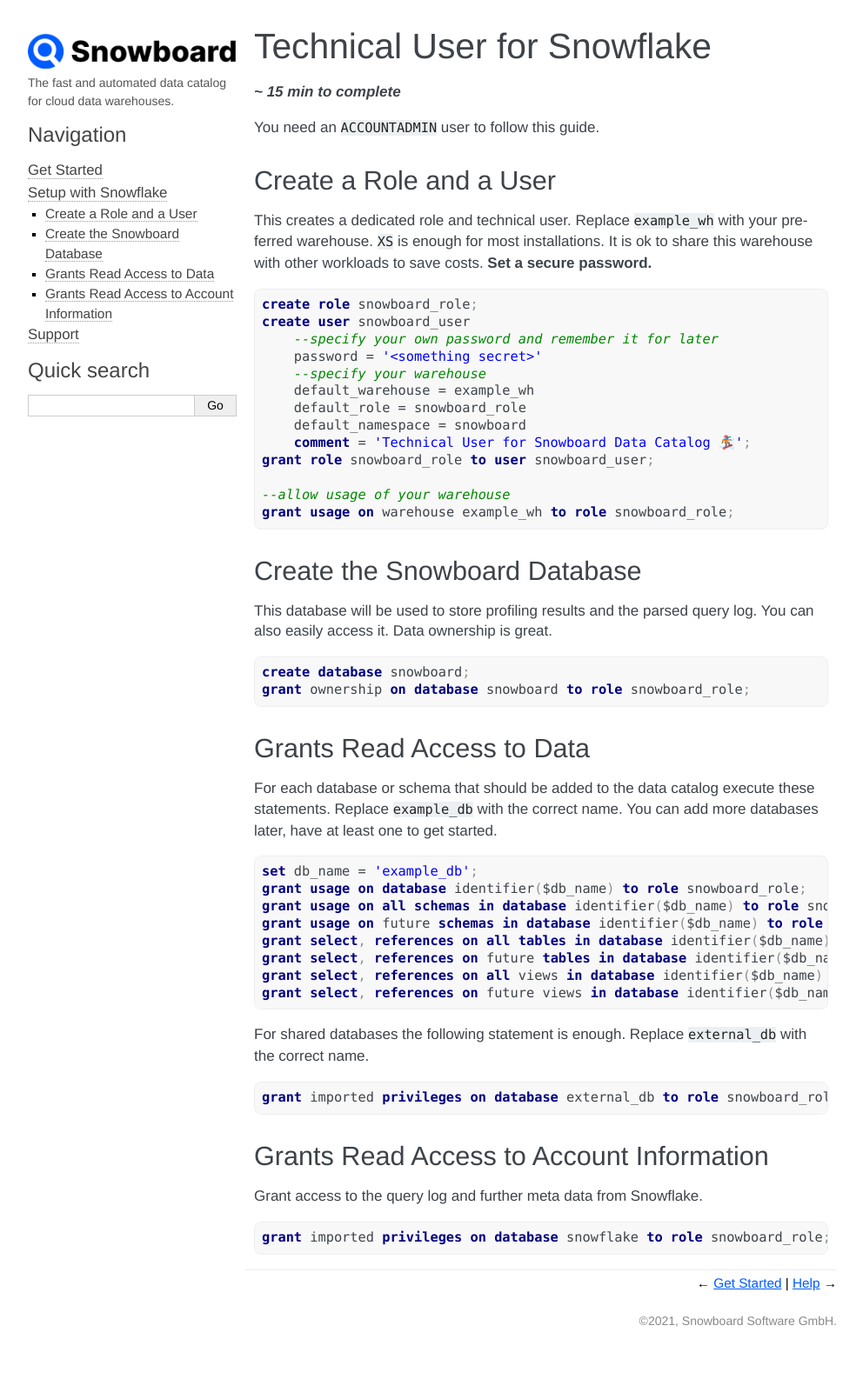
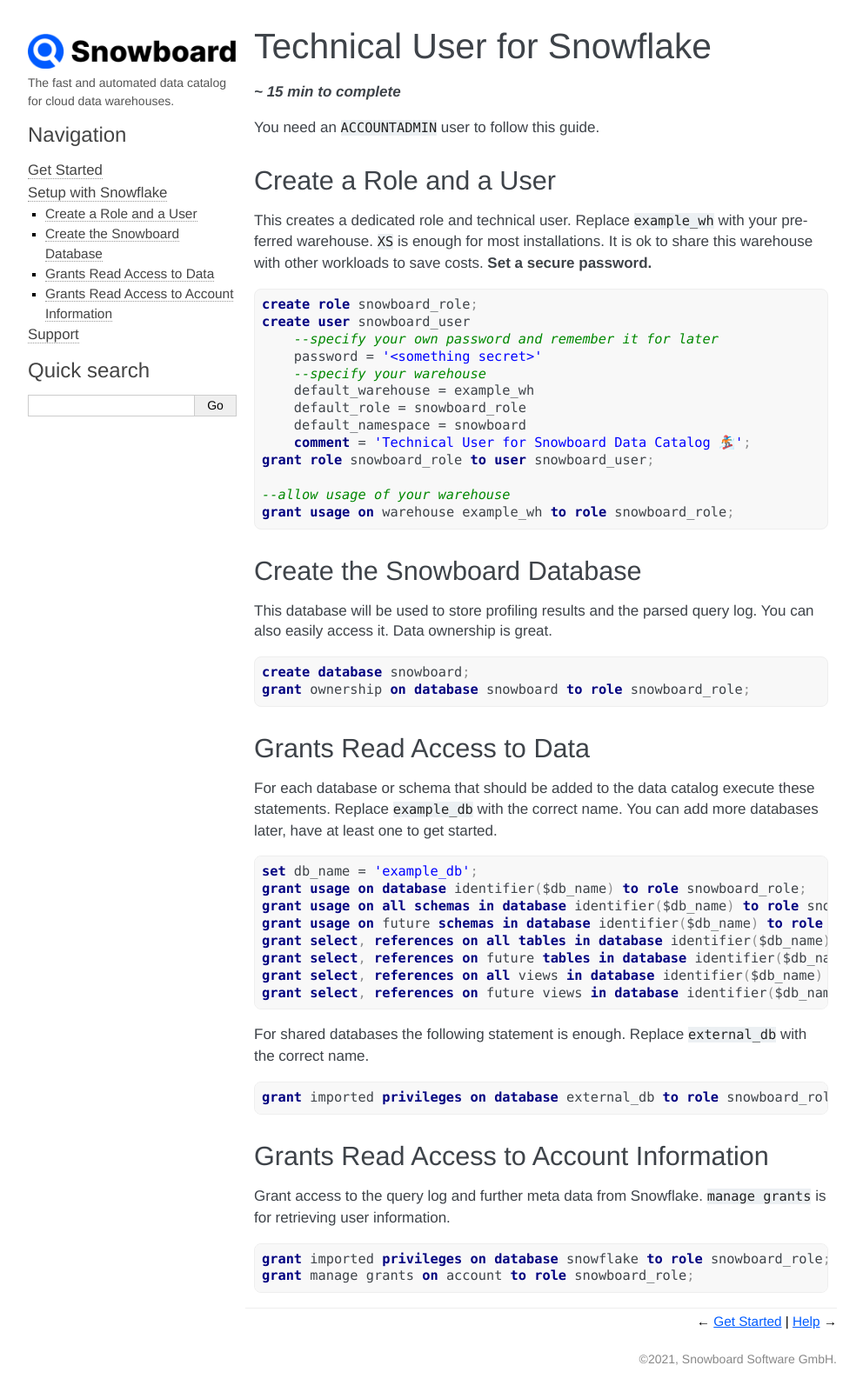
Before and after one commit to Snowboard-Software/snowboard_software, a Sphinx documentation site: the page built from docs/snowflake_connection.md, in a window 1280 px wide. Shown: the whole page at 87% size, without its empty margins (148-1140 px from the left). Built offline with Sphinx 7.4.7, drawn with Linux system fonts in a browser that asks for light colours; before the commit the page ends 1557 px from its top, so only the background shows below that.

Commit message:
more priviledges

````diff
--- a/docs/snowflake_connection.md
+++ b/docs/snowflake_connection.md
@@ -53,6 +53,8 @@
 
 ## Grants Read Access to Account Information
 Grant access to the query log and further meta data from Snowflake.
+`manage grants` is for retrieving user information.
 ```sql
 grant imported privileges on database snowflake to role snowboard_role;
+grant manage grants on account to role snowboard_role;
 ```
````
